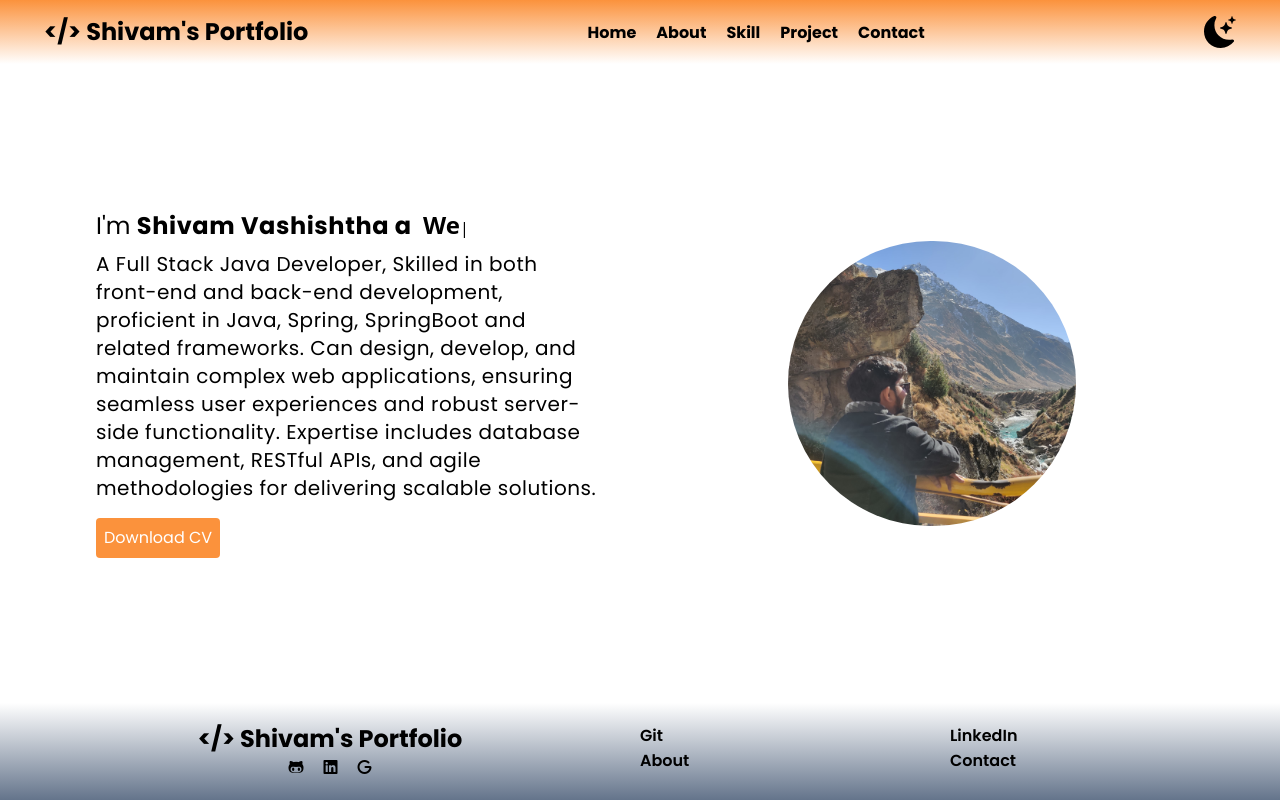
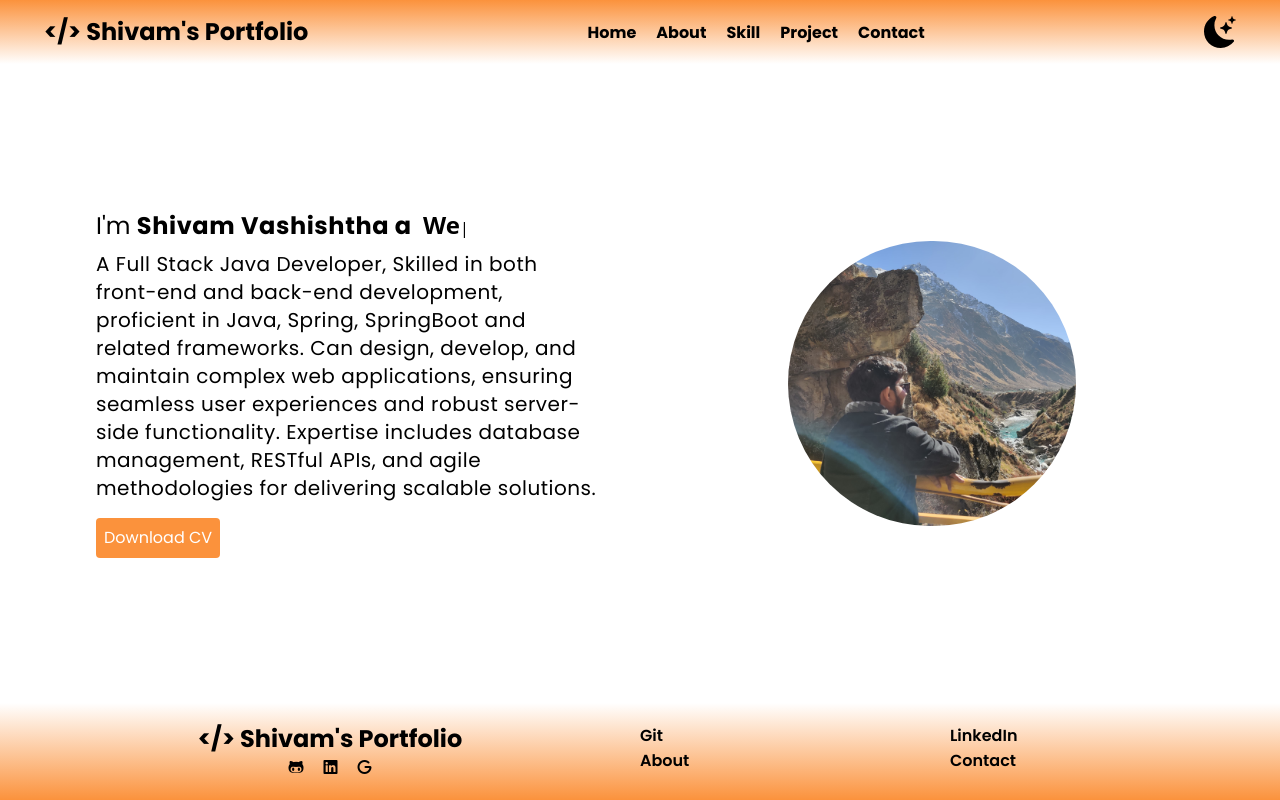
Before and after one commit to ShivamVashishthaa/Js-01-Portfolio, a React (Vite) app: page / in a window 1280 px wide. Built offline with nearby package versions, Linux system fonts and the light colour scheme; a web font is replaced by a local one.

Commit message:
add-downloadCV-link

```diff
--- a/src/Components/Footer/Footer.jsx
+++ b/src/Components/Footer/Footer.jsx
@@ -3,7 +3,7 @@ import { Link } from 'react-router-dom'
 
 function Footer() {
   return (
-    <footer className='grid grid-cols-1 w-full px-5 py-5 bg-gradient-to-b from-white to-orange-400 dark:bg-gradient-to-b from-white to-slate-500 md:grid-cols-2 align-text-bottom bottom-0'>
+    <footer className='grid grid-cols-1 w-full px-5 py-5 bg-gradient-to-b from-white to-orange-400  md:grid-cols-2 align-text-bottom bottom-0'>
       <div className='order-2 flex flex-col justify-center items-center md:order-1'>
         <div className=''>
           <a className='font-bold text-xl md:text-2xl' href="#">&lt;/&gt; Shivam's Portfolio</a>
--- a/src/Components/Header/Header.jsx
+++ b/src/Components/Header/Header.jsx
@@ -3,7 +3,7 @@ import { Link } from 'react-router-dom'
 
 function Header() {
   return (
-    <header className='flex justify-between items-center bg-gradient-to-b from-orange-400 to-white dark:bg-slate-700  px-4 lg:px-11 py-4'>
+    <header className='flex justify-between items-center bg-gradient-to-b from-orange-400 to-white  px-4 lg:px-11 py-4'>
       <div className='lg:hidden'>
         <svg className='w-4 h-auto md:w-6' xmlns="http://www.w3.org/2000/svg" fill="" viewBox="0 0 448 512"><path d="M0 96C0 78.3 14.3 64 32 64l384 0c17.7 0 32 14.3 32 32s-14.3 32-32 32L32 128C14.3 128 0 113.7 0 96zM0 256c0-17.7 14.3-32 32-32l384 0c17.7 0 32 14.3 32 32s-14.3 32-32 32L32 288c-17.7 0-32-14.3-32-32zM448 416c0 17.7-14.3 32-32 32L32 448c-17.7 0-32-14.3-32-32s14.3-32 32-32l384 0c17.7 0 32 14.3 32 32z" /></svg>
       </div>
```
